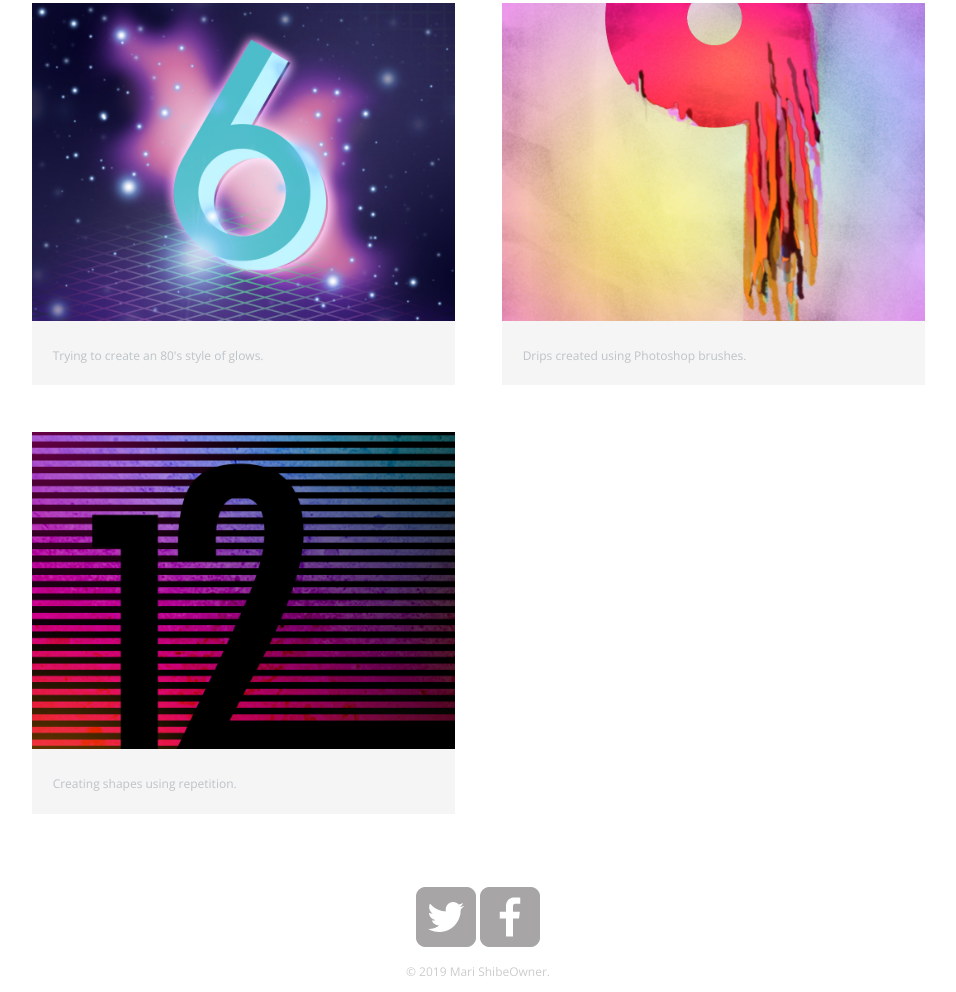
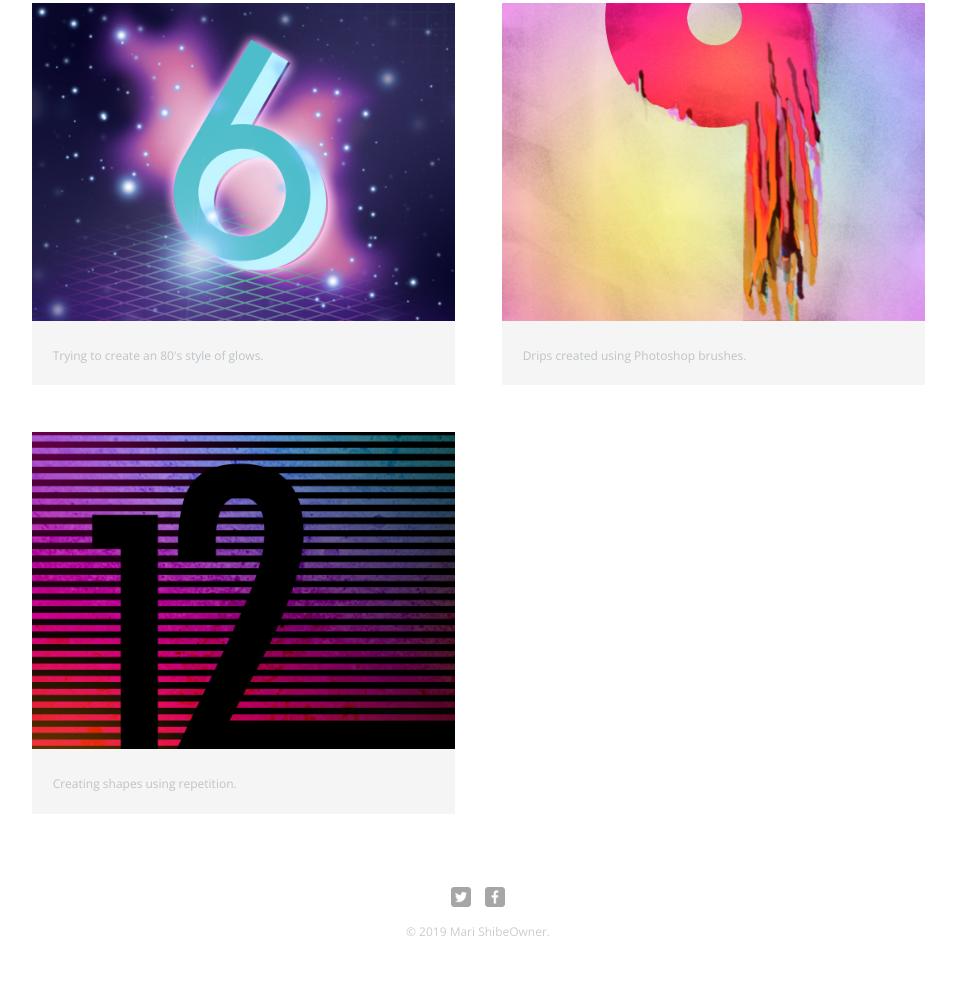
Before and after one commit to mari-doge-shibe/Treehouse_WebsiteIntro, a plain HTML site: page index.html in a window 1280 px wide. Shown: the part 610-1602 px from the top of the page, without its empty margins (162-1118 px from the left). After the commit the page ends 1562 px from the top, so only its background shows below. Drawn offline with nearby package versions, Linux system fonts and the light colour scheme.

Commit message:
resize footer icons

```diff
--- a/css/main.css
+++ b/css/main.css
@@ -71,6 +71,10 @@ nav li {
   display: inline-block;
 }
 
+nav a {
+  font-weight: 800;
+  padding: 15px 10px;
+}
 /*****************
 FOOTER
 ******************/
@@ -83,6 +87,11 @@ footer {
   color: #ccc;
 }
 
+.social-icon {
+  width: 20px;
+  height: 20px;
+  margin: 0 5px;
+}
 /*****************
 PAGE: PORTFOLIO
 ******************/
--- a/index.html
+++ b/index.html
@@ -58,8 +58,8 @@
       </ul>
     </section>
     <footer>
-      <a href="http://twitter.com/mari_s_coder"><img src="img/twitter-wrap.png" alt="Twitter Logo"></a>
-      <a href="http://facebook.com/addyourfbaccount"><img src="img/facebook-wrap.png" alt="Facebook Logo"></a>
+      <a href="http://twitter.com/mari_s_coder"><img src="img/twitter-wrap.png" alt="Twitter Logo" class="social-icon"></a>
+      <a href="http://facebook.com/addyourfbaccount"><img src="img/facebook-wrap.png" alt="Facebook Logo" class="social-icon"></a>
       <p>&copy; 2019 Mari ShibeOwner.</p>
   </footer>
   </div>
```
